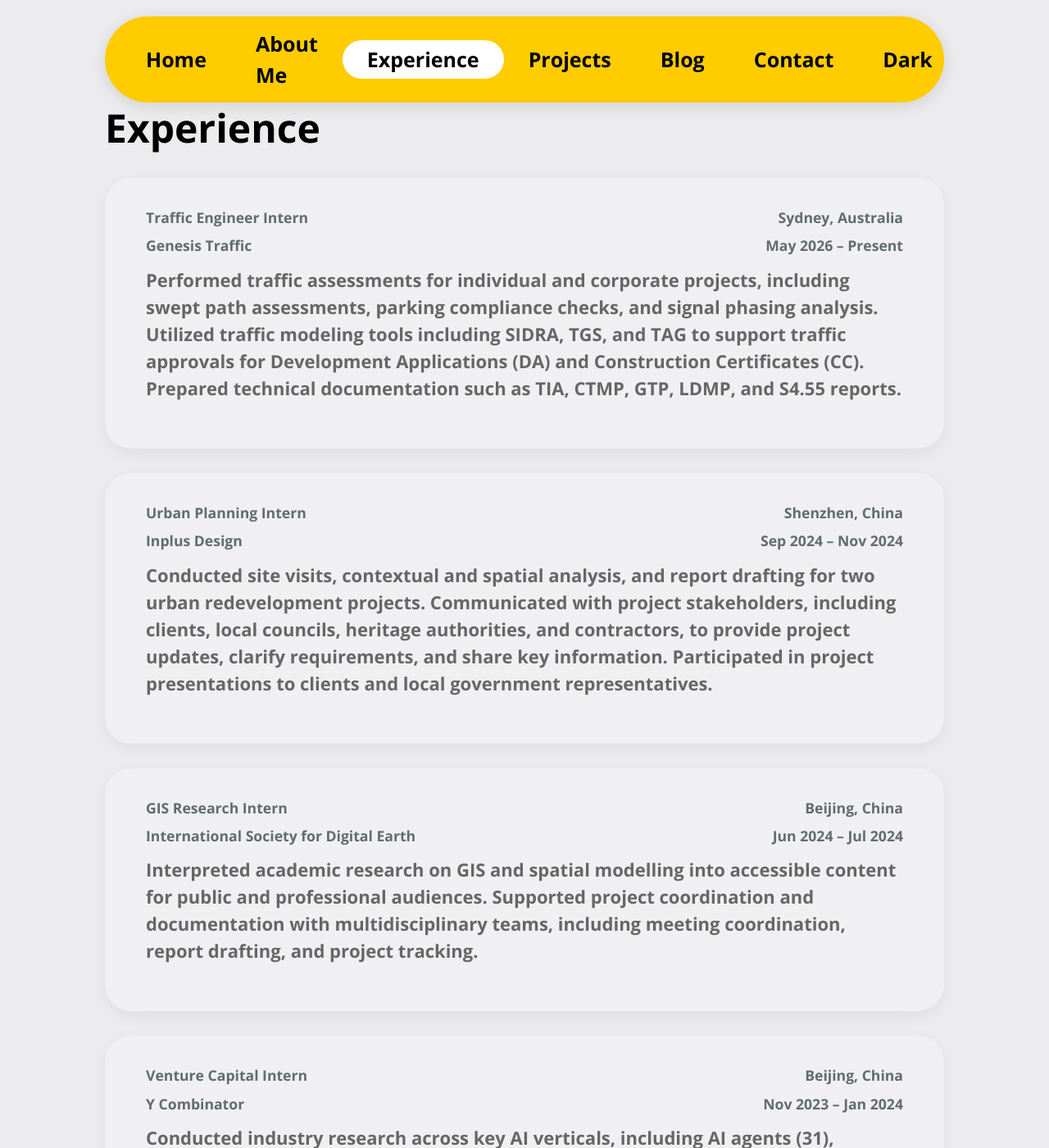
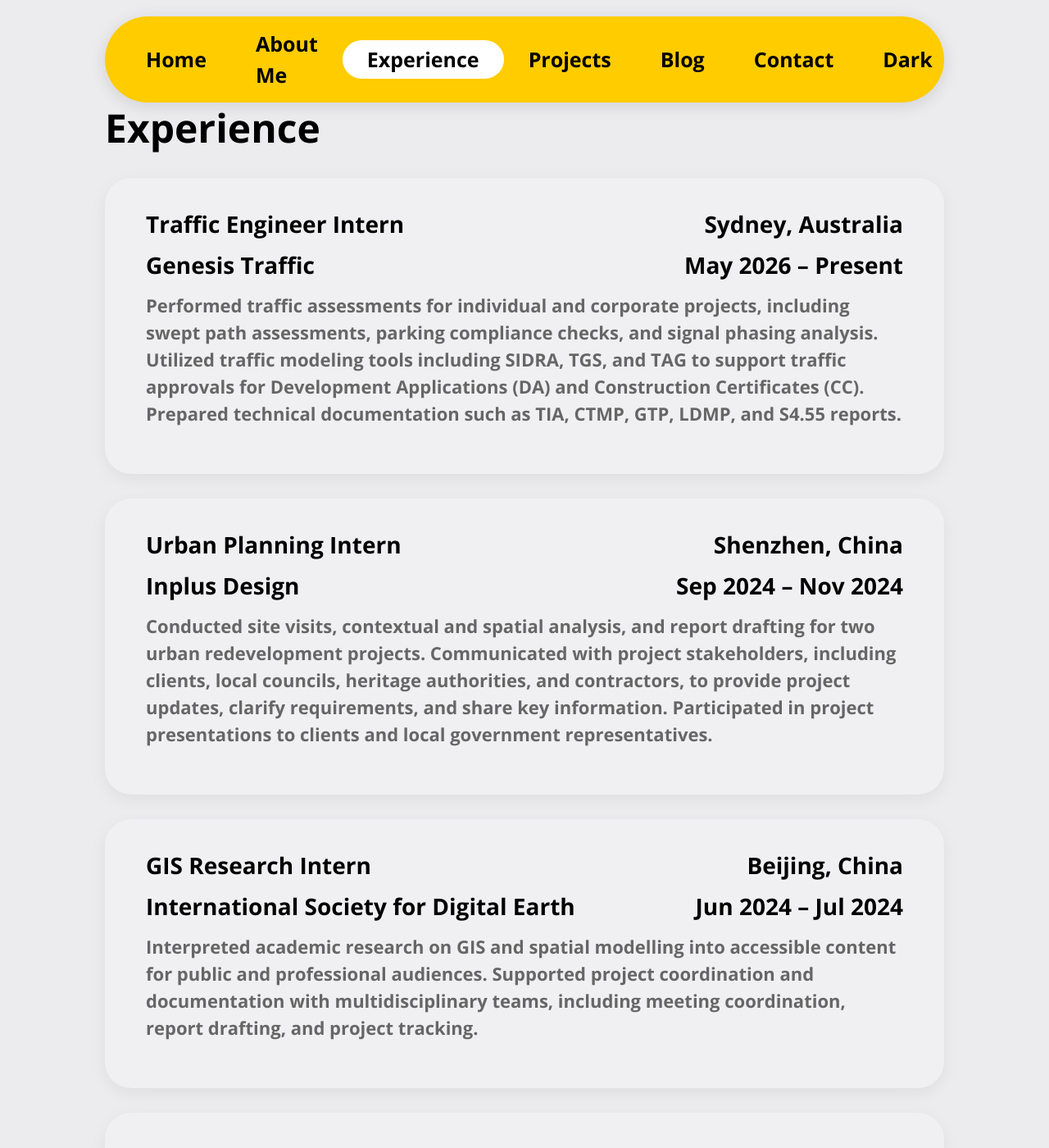
Before and after one commit to tszyeewun/tszyeewun.github.io, a Jekyll site: the page built from experience.html, in a window 1280 px wide and 1400 px high. Shown: the whole window at 82% size. Built offline with Jekyll 4.4.1, drawn with Linux system fonts in a browser that asks for light colours.

Commit message:
Update experience.html

```diff
--- a/experience.html
+++ b/experience.html
@@ -103,7 +103,9 @@
 .experience-subheader{
   display:flex;
   justify-content:space-between;
-  font-weight:700;
+  font-size:28px;         /* 和正文灰色文字一样大小 */
+  font-weight:600;        /* 和正文一致 */
+  color:#000;             /* 黑色 */
   margin-bottom:8px;
 }
 
@@ -121,7 +123,7 @@
   font-size:22px;
   font-weight:600;
   line-height:1.5;
-  color:#666;
+  color:#666; /* 描述保持灰色 */
   margin-top:12px;
 }
 
@@ -146,6 +148,7 @@
     flex-direction:column;
     align-items:flex-start;
     margin-bottom:4px;
+    font-size:14px;      /* 手机端前两行字体也调整 */
   }
 
   .experience-header .location,
@@ -172,7 +175,7 @@
 body.dark .experience-subheader .company,
 body.dark .experience-header .location,
 body.dark .experience-subheader .time{
-  color:white;
+  color:#000;  /* 暗模式前两行仍黑色 */
 }
 
 body.dark .experience-card p{
```
